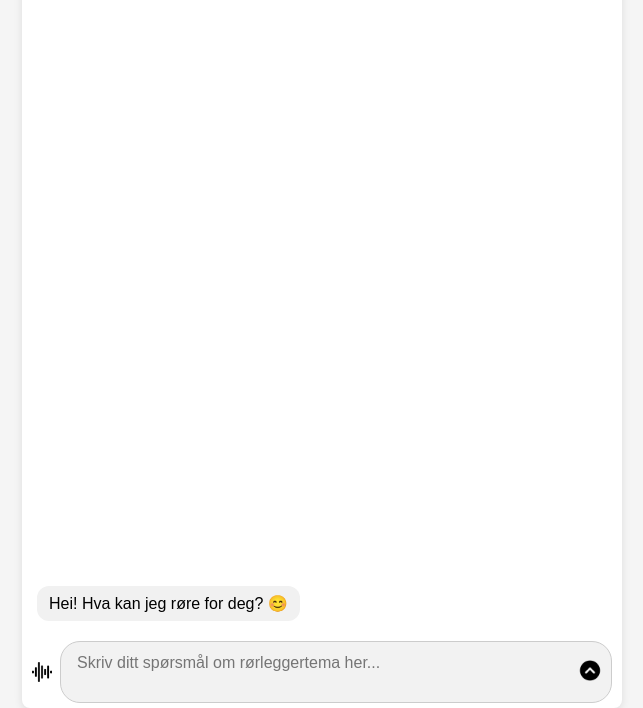
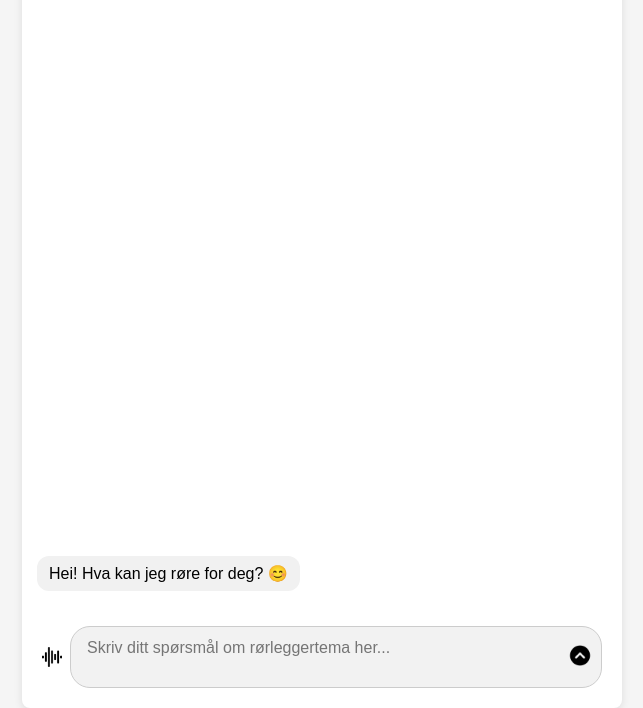
Before and after one commit to 4STR0NAUT/pmate, a website: page public/index.html in a window 1280 px wide. Shown: the part 92-800 px from the top of the page, without its empty margins (318-961 px from the left). Drawn offline with Linux system fonts and the light colour scheme.

Commit message:
Oppdateringer for ny versjon

```diff
--- a/public/styles.css
+++ b/public/styles.css
@@ -94,7 +94,7 @@ html, body {
 
   /* Input-området */
   #input-area {
-    padding: 5px 10px;  /* Reduserer topp- og bunnpaddingen */
+    padding: 20px;  /* Reduserer topp- og bunnpaddingen */
     display: flex;
     flex-direction: column;
     align-items: center;
```
